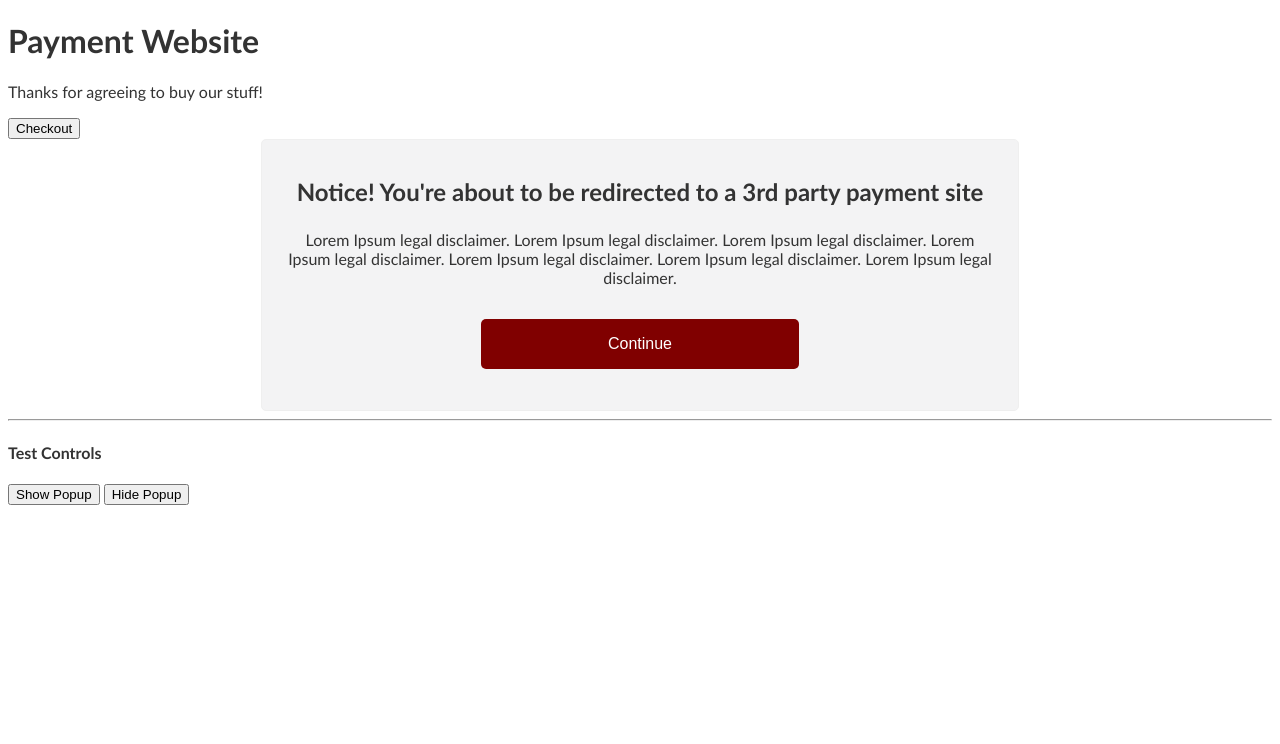
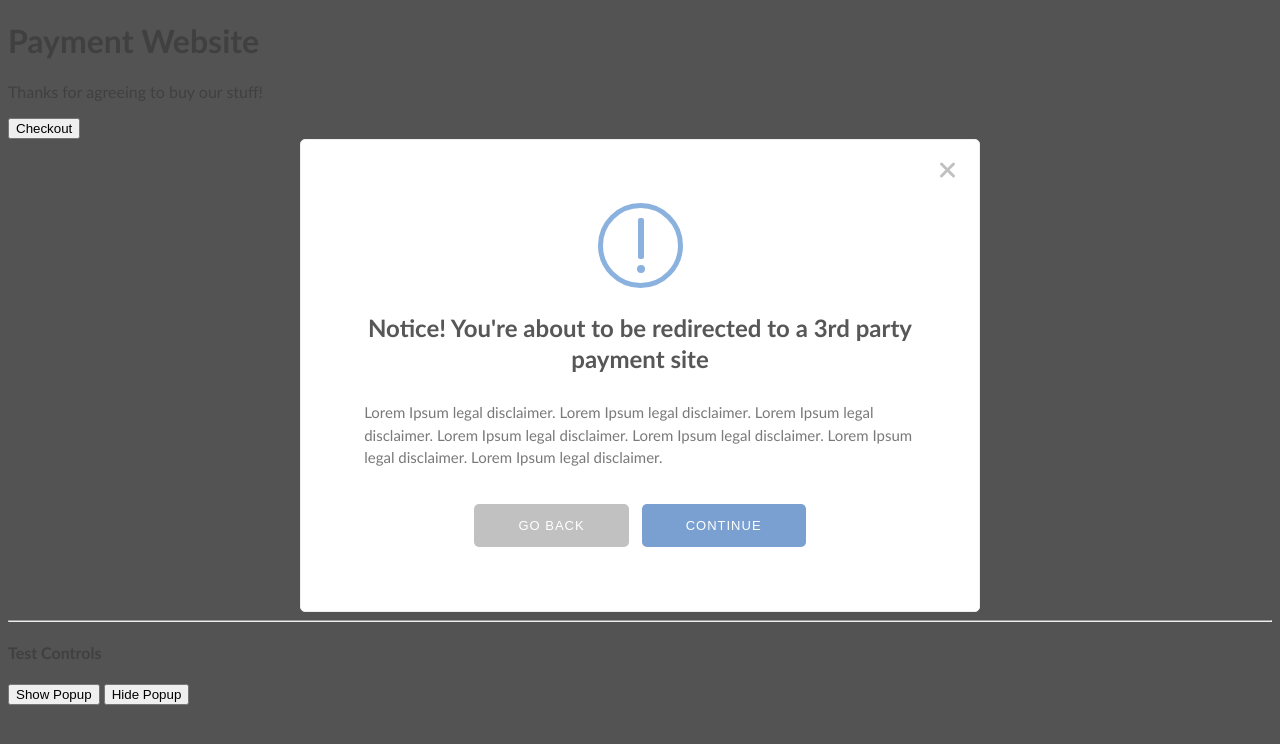
Before and after one commit to code-for-coffee/payment-redirect-notice, a plain HTML site: page index.html in a window 1280 px wide. Both pictures are taken after a click on the button "Show Popup". Drawn offline with Linux system fonts and the light colour scheme.

Commit message:
added css styling to the popup and minor html additions.

```diff
--- a/index.html
+++ b/index.html
@@ -19,11 +19,21 @@
 
 <section id="payment-popup">
 
-<h3>Notice! You're about to be redirected to a 3rd party payment site</h3>
+	<div class="exit">
+		<div class="line line-left"></div>
+		<div class="line line-right"></div>
+	</div>
 
-<p>Lorem Ipsum legal disclaimer. Lorem Ipsum legal disclaimer. Lorem Ipsum legal disclaimer. Lorem Ipsum legal disclaimer. Lorem Ipsum legal disclaimer. Lorem Ipsum legal disclaimer. Lorem Ipsum legal disclaimer. </p>
+	<div class="alert-icon">
+		<div class="vert-line"></div>
+		<div class="period"></div>
+	</div>
 
-<button>Continue</button>
+	<h3>Notice! You're about to be redirected to a 3rd party payment site</h3>
+
+	<p>Lorem Ipsum legal disclaimer. Lorem Ipsum legal disclaimer. Lorem Ipsum legal disclaimer. Lorem Ipsum legal disclaimer. Lorem Ipsum legal disclaimer. Lorem Ipsum legal disclaimer. Lorem Ipsum legal disclaimer. </p>
+
+	<button class="no">Go back</button><button class="yes">Continue</button>
 
 </section>
 
--- a/styles/main.scss
+++ b/styles/main.scss
@@ -5,13 +5,13 @@
 // all sass code will be compiled into `styles/main.css` whenever you save this file
 // the `--watch` command alerts you in terminal to any errors
 
-$font-stack:    Helvetica, sans-serif;
-$primary-color: #333;
+$font-stack:    Calibri, "Trebuchet MS", Candara, Segoe, "Segoe UI", Optima, Arial, sans-serif;
+$primary-color: #404040;
 
 body {
   font: 100% $font-stack;
   color: $primary-color;
-  font-family: Calibri, "Trebuchet MS", Candara, Segoe, "Segoe UI", Optima, Arial, sans-serif;
+  background-color: #535353;
 }
 
 * {
@@ -23,32 +23,136 @@ body {
 	z-index: 5;
 	display: block;
 	position: relative;
-	padding: 2%;
+	padding: 5%;
 	border-radius: 5px;
 	border: 1px solid #EFEFEF;
-	background-color: #F3F3F4;
-	width: 60%;
-	text-align: center;
+	background-color: #ffffff;
+	max-width: 680px;
 	margin: 0 auto;
+	font-size: 15px;
+
+	button {
+		// background: #8BB2DF;
+		background: #7a9fd1;
+		color: #ffffff;
+		border-radius: 5px;
+		border: none;
+		margin: 1em .5em 0 .5em;
+		font-size: 13px;
+    	padding: 14px 44px;
+    	text-transform: uppercase;
+    	letter-spacing: 1px;
+    	text-decoration: none;
+    	transition: all .2s;
+
+    		&.no {
+    			background: #C1C1C1;
+
+    			&:hover {
+					background: #adadad;
+				}
+    		}
+
+    		&.yes {
+    			background: #7a9fd1;
+
+    			&:hover {
+    				background: #5A88C6;
+
+    			}
+    		}
+
+	}
+
+
+	h3 {
+		font-size: 1.6em;
+    	margin-top: 1em;
+    	color: #575757;
+    	line-height: 1.3em;
+	}
+
+	p {
+		margin: 1.8em 0 1.5em 0;
+		color: #797979;
+    	text-align: left;
+    	line-height: 1.5em;
+	}
+
+	.exit {
+		position: absolute;
+		float: right;
+		width: 50px;
+		height: 50px;
+		// background: red;
+		right: 0px;
+		top: 0px;
+
+		.line {
+			position: absolute;
+		    width: 3px;
+		    height: 20px;
+		    right: 30px;
+		    top: 20px;
+		    -webkit-border-radius: 2px;
+		    border-radius: 2px;
+		    background-color: #C1C1C1;
+
+		    &:hover {
+		    	background-color: #adadad;
+		    }
+		}
+
+		.line-left {
+		    -ms-transform: rotate(45deg);
+    		-webkit-transform: rotate(45deg);
+    		transform: rotate(45deg)
+			}
+
+			.line-right {
+		    -ms-transform: rotate(-45deg); /* IE 9 */
+    		-webkit-transform: rotate(-45deg); /* Chrome, Safari, Opera */
+    		transform: rotate(-45deg)
+		}
+	}
 
 
 
-	button {
-		background: maroon;
-		color: white;
-		border-radius: 5px;
-		width: 45%;
-		padding: 1em;
-		font-size: 1em;
-		border: none;
-		margin: 1em;
+	.alert-icon {
+		width: 85px;
+	    height: 85px;
+	    border: 5px solid #8BB2DF;
+	    -webkit-border-radius: 40px;
+	    border-radius: 40px;
+	    border-radius: 50%;
+	    margin: 0 auto;
+	    padding: 0;
+	    position: relative;
 
+    	.vert-line {
+    		position: absolute;
+		    width: 6px;
+		    height: 41px;
+		    left: 50%;
+		    top: 10px;
+		    -webkit-border-radius: 2px;
+		    border-radius: 2px;
+		    margin-left: -2px;
+		    background-color: #8BB2DF;
+    	}
 
-	}
+    	.period {
+    		position: absolute;
+		    width: 8px;
+		    height: 8px;
+		    -webkit-border-radius: 50%;
+		    border-radius: 50%;
+		    margin-left: -3px;
+		    left: 50%;
+		    bottom: 10px;
+		    background-color: #8BB2DF;
+    	}
 
-	h3 {
-		font-size: 1.5em;
-		margin-top: .5em;
 	}
 }
 
```
Also changed, not shown: styles/main.css, 1 other file.
